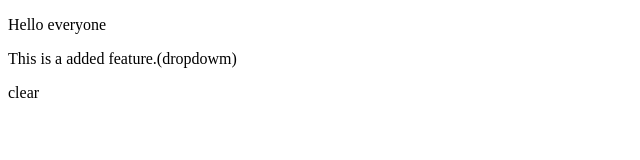
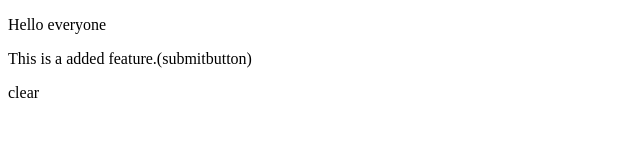
Before and after one commit to the-rajlawat12/demo, a plain HTML site: page index.html in a window 1280 px wide. Shown: the full height of the page, 0-640 px from the left. Drawn offline with Linux system fonts and the light colour scheme.

Commit message:
adding submitbutton

```diff
--- a/index.html
+++ b/index.html
@@ -9,7 +9,7 @@
 
 <body>
     <p>Hello everyone</p>
-    <p>This is a added feature.(dropdowm)</p>clear
+    <p>This is a added feature.(submitbutton)</p>clear
 
 </body>
 
```
